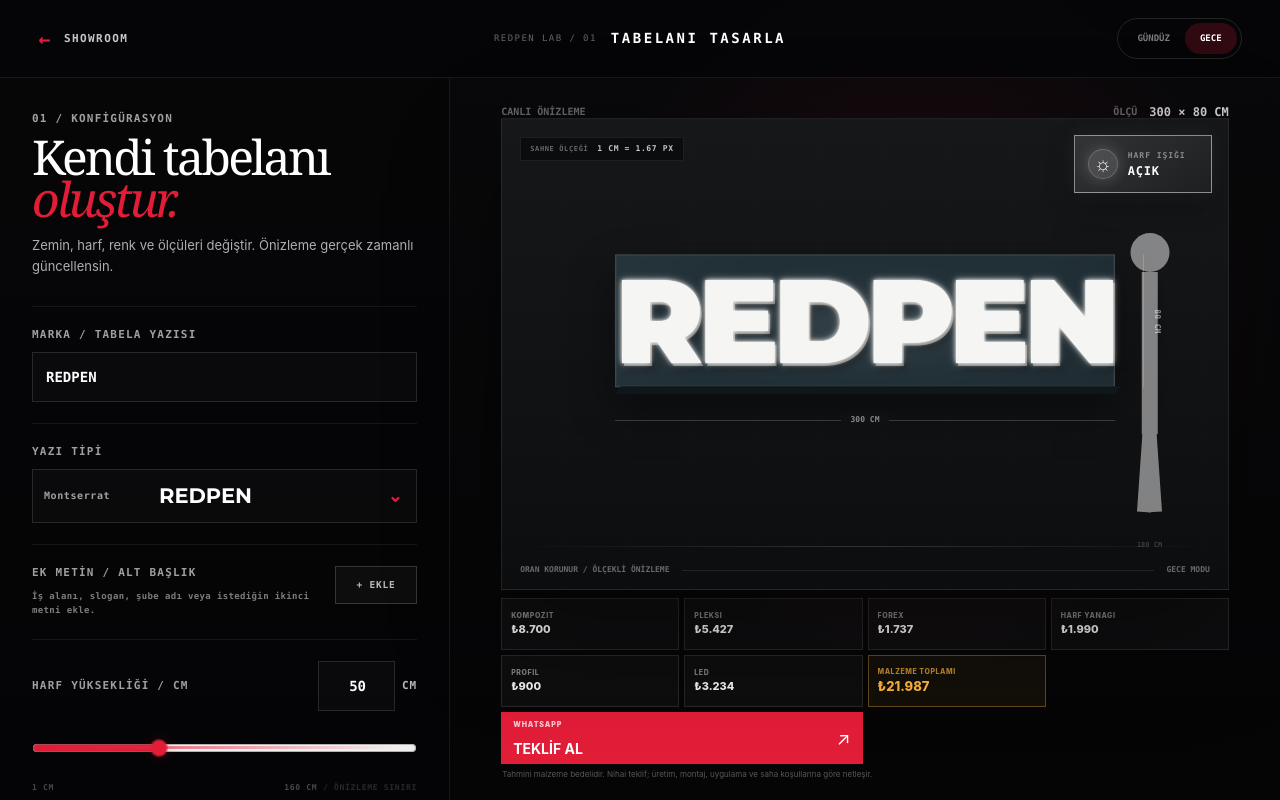
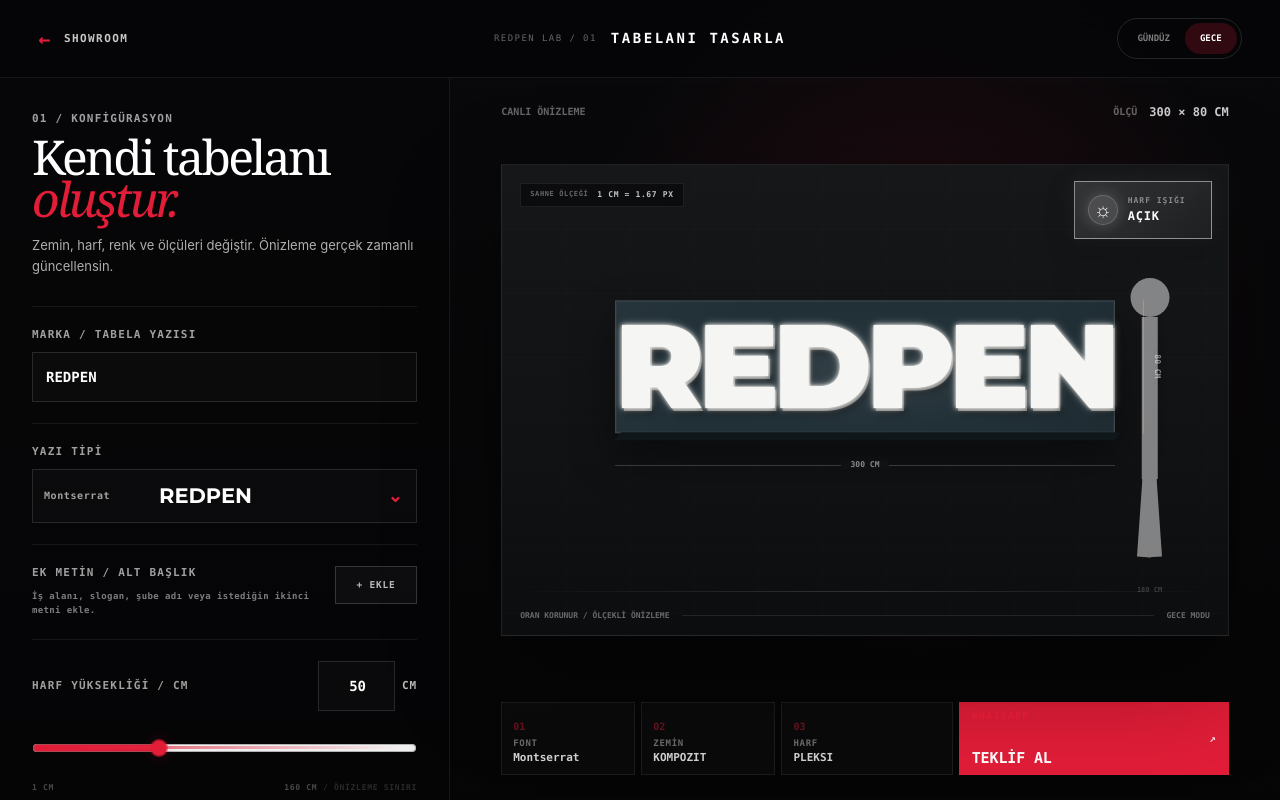
Before and after one commit to redpenreklam-tabela/redpen-showroom, a Next.js app: page /tasarla in a window 1280 px wide. Built offline with nearby package versions, Linux system fonts and the light colour scheme.

Commit message:
Hide public pricing and keep internal cost engine

```diff
--- /dev/null
+++ b/PATCH-HIDE-PUBLIC-PRICING-V50.cjs
@@ -0,0 +1,85 @@
+const fs = require("fs");
+const path = require("path");
+
+const panelPath = path.join(process.cwd(), "app", "tasarla", "CostDebugPanel.tsx");
+const signPath = path.join(process.cwd(), "app", "tasarla", "SignDesigner.tsx");
+
+if (!fs.existsSync(panelPath) || !fs.existsSync(signPath)) {
+  console.error("CostDebugPanel.tsx veya SignDesigner.tsx bulunamadı.");
+  process.exit(1);
+}
+
+let panel = fs.readFileSync(panelPath, "utf8");
+let sign = fs.readFileSync(signPath, "utf8");
+
+// Müşteri fiyat kutularını gizle, debug motorunu koru.
+const publicStart = `  if (!showDebug) {
+    const priceItems = [`;
+
+if (panel.includes(publicStart)) {
+  const endMarker = `  const box: React.CSSProperties = {`;
+  const start = panel.indexOf(publicStart);
+  const end = panel.indexOf(endMarker, start);
+  if (end === -1) {
+    console.error("Public fiyat bloğunun sonu bulunamadı.");
+    process.exit(1);
+  }
+  panel = panel.slice(0, start) + `  if (!showDebug) return null;\n\n` + panel.slice(end);
+} else if (!panel.includes(`  if (!showDebug) return null;`)) {
+  console.error("Public fiyat bloğu bulunamadı.");
+  process.exit(1);
+}
+
+// WhatsApp butonunu alt özete geri koy.
+if (!sign.includes('className="designer-actions designer-actions-inline"')) {
+  const needle = `            <div className="designer-summary-card">
+              <span>03</span>
+              <p>HARF</p>
+              <b>{letterMaterial}</b>
+            </div>
+
+          </div>`;
+
+  const replacement = `            <div className="designer-summary-card">
+              <span>03</span>
+              <p>HARF</p>
+              <b>{letterMaterial}</b>
+            </div>
+
+            <div className="designer-actions designer-actions-inline">
+              <button
+                type="button"
+                className="designer-quote designer-quote-compact"
+                onClick={handleQuoteRequest}
+                disabled={quoteSubmitting || exportingPng}
+              >
+                <span>WHATSAPP</span>
+                <strong>
+                  {quoteSubmitting || exportingPng ? "HAZIRLANIYOR" : "TEKLİF AL"}
+                </strong>
+                <b>↗</b>
+              </button>
+            </div>
+
+          </div>`;
+
+  if (!sign.includes(needle)) {
+    console.error("Alt özet HARF kartı bulunamadı.");
+    process.exit(1);
+  }
+  sign = sign.replace(needle, replacement);
+}
+
+sign = sign.replace(
+  `className="designer-summary designer-summary-compact designer-summary-three"`,
+  `className="designer-summary designer-summary-compact"`
+);
+
+fs.writeFileSync(panelPath, panel, "utf8");
+fs.writeFileSync(signPath, sign, "utf8");
+
+console.log("✓ Müşteri fiyat kutuları gizlendi.");
+console.log("✓ Fiyat motoru ve costdebug paneli korundu.");
+console.log("✓ WhatsApp Teklif Al butonu alt özet satırına geri geldi.");
+console.log("✓ WhatsApp mesaj/özet sistemi değiştirilmedi.");
+console.log("Şimdi: npm.cmd run build");
--- a/app/tasarla/CostDebugPanel.tsx
+++ b/app/tasarla/CostDebugPanel.tsx
@@ -457,49 +457,7 @@ export default function CostDebugPanel(props: Props) {
     fontReadyTick,
   ]);
 
-  if (!showDebug) {
-    const priceItems = [
-      { label: "KOMPOZİT", value: result.costs.composite },
-      { label: "PLEKSİ", value: result.costs.plexi },
-      { label: "FOREX", value: result.costs.forex },
-      { label: "HARF YANAĞI", value: result.costs.side },
-      { label: "PROFİL", value: result.costs.profile },
-      { label: "LED", value: result.costs.led },
-    ].filter((item) => item.value > 0);
-
-    return (
-      <div className="designer-customer-price-strip">
-        <div className="designer-customer-price-grid">
-          {priceItems.map((item) => (
-            <div className="designer-customer-price-card" key={item.label}>
-              <span>{item.label}</span>
-              <strong>{tl(item.value)}</strong>
-            </div>
-          ))}
-
-          <div className="designer-customer-price-card is-total">
-            <span>MALZEME TOPLAMI</span>
-            <strong>{tl(result.total)}</strong>
-          </div>
-
-          <button
-            type="button"
-            className="designer-price-whatsapp"
-            onClick={props.onQuote}
-            disabled={props.quoteBusy}
-          >
-            <span>WHATSAPP</span>
-            <strong>{props.quoteBusy ? "HAZIRLANIYOR" : "TEKLİF AL"}</strong>
-            <b>↗</b>
-          </button>
-        </div>
-
-        <p className="designer-customer-price-note">
-          Tahmini malzeme bedelidir. Nihai teklif; üretim, montaj, uygulama ve saha koşullarına göre netleşir.
-        </p>
-      </div>
-    );
-  }
+  if (!showDebug) return null;
 
   const box: React.CSSProperties = {
     border: "1px solid rgba(255,181,62,.38)",
--- a/app/tasarla/SignDesigner.tsx
+++ b/app/tasarla/SignDesigner.tsx
@@ -1778,7 +1778,7 @@ export default function SignDesigner() {
             quoteBusy={quoteSubmitting || exportingPng}
           />
 
-          <div className="designer-summary designer-summary-compact designer-summary-three">
+          <div className="designer-summary designer-summary-compact">
             <div className="designer-summary-card">
               <span>01</span>
               <p>FONT</p>
@@ -1795,6 +1795,21 @@ export default function SignDesigner() {
               <span>03</span>
               <p>HARF</p>
               <b>{letterMaterial}</b>
+            </div>
+
+            <div className="designer-actions designer-actions-inline">
+              <button
+                type="button"
+                className="designer-quote designer-quote-compact"
+                onClick={handleQuoteRequest}
+                disabled={quoteSubmitting || exportingPng}
+              >
+                <span>WHATSAPP</span>
+                <strong>
+                  {quoteSubmitting || exportingPng ? "HAZIRLANIYOR" : "TEKLİF AL"}
+                </strong>
+                <b>↗</b>
+              </button>
             </div>
 
           </div>
```
Also changed, not shown: KURULUM-V50.txt (added).
